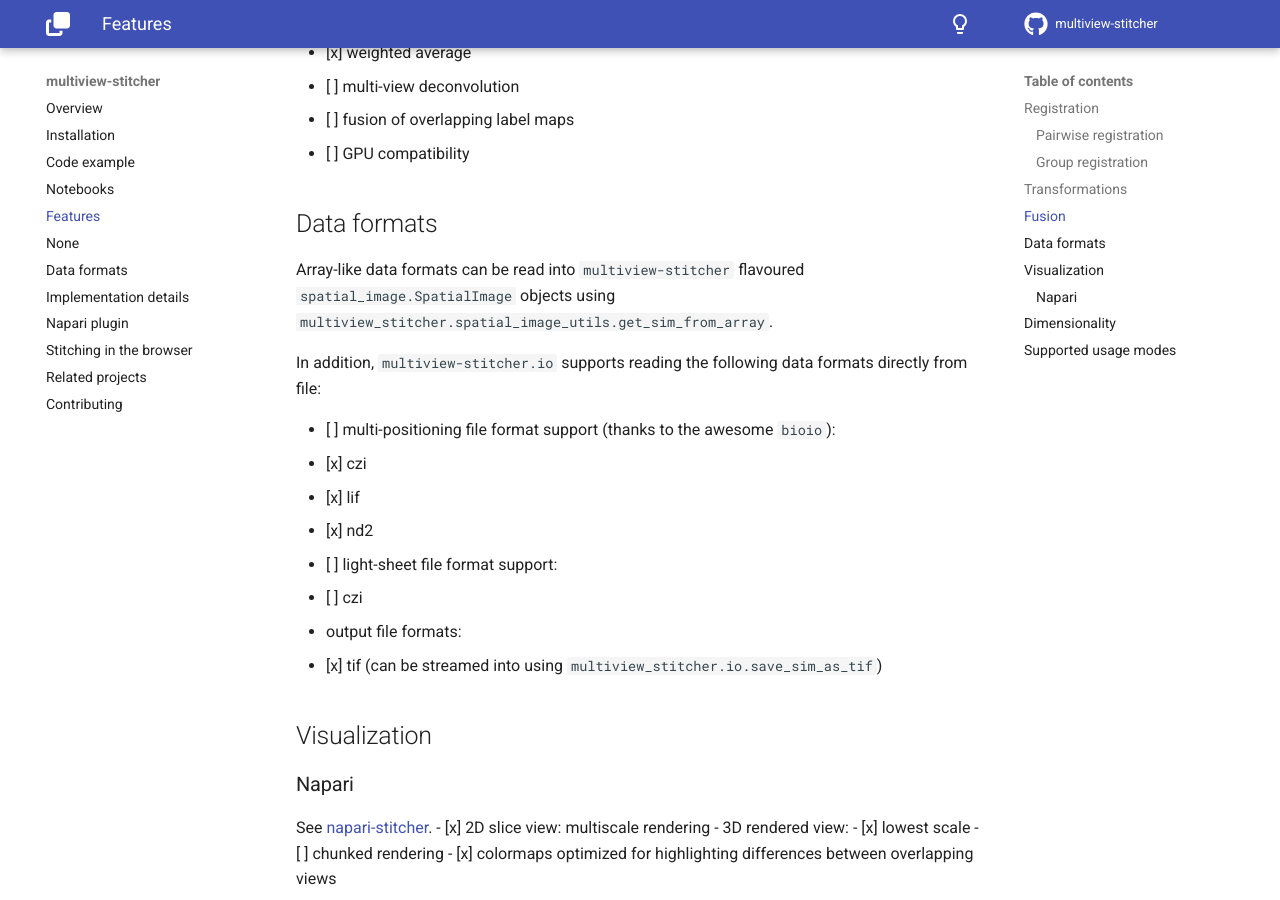
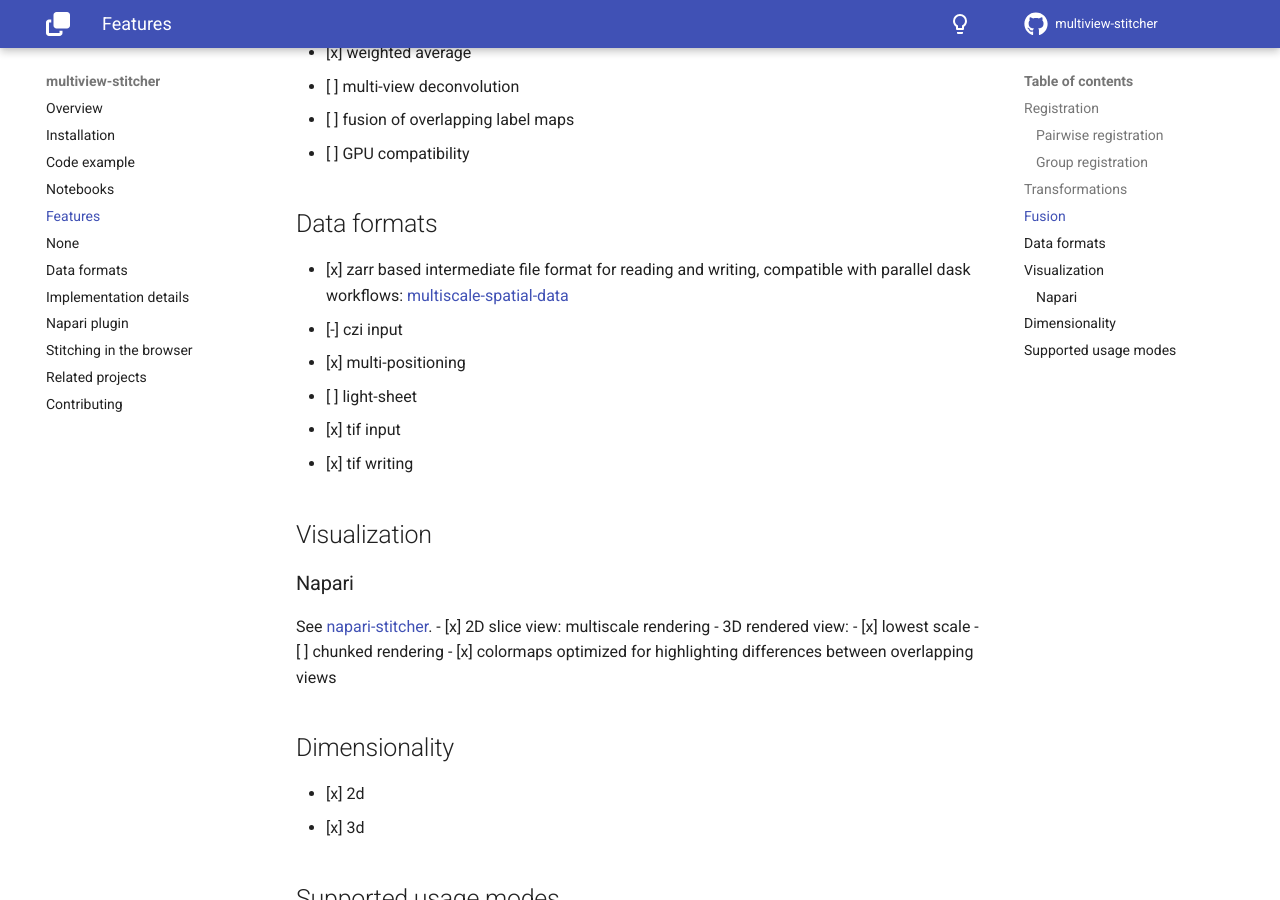
Before and after one commit to multiview-stitcher/multiview-stitcher, an MkDocs documentation site: the page built from docs/features.md, in a window 1280 px wide and 900 px high, scrolled down 1250 px. Built offline with MkDocs 1.6.1 and Material for MkDocs 9.7.7, drawn with Linux system fonts in a browser that asks for light colours; comment, search, counter and statistics services are not loaded; the version menu is left out.

Commit message:
Revert "Upgrade to https://bioio-devs.github.io/bioio/MIGRATION.html (#23)"
This reverts commit 7e75a6bb2a205c548ccb7acdebf88e7cabbd465d.

```diff
--- a/docs/features.md
+++ b/docs/features.md
@@ -39,19 +39,12 @@
 - [ ] GPU compatibility
 
 ## Data formats
-
-Array-like data formats can be read into `multiview-stitcher` flavoured `spatial_image.SpatialImage` objects using `multiview_stitcher.spatial_image_utils.get_sim_from_array`.
-
-In addition, `multiview-stitcher.io` supports reading the following data formats directly from file:
-
-- [ ] multi-positioning file format support (thanks to the awesome `bioio`):
-  - [x] czi
-  - [x] lif
-  - [x] nd2
-- [ ] light-sheet file format support:
-  - [ ] czi
-- output file formats:
-  - [x] tif (can be streamed into using `multiview_stitcher.io.save_sim_as_tif`)
+- [x] zarr based intermediate file format for reading and writing, compatible with parallel dask workflows: [multiscale-spatial-data](https://github.com/spatial-image/multiscale-spatial-image)
+- [-] czi input
+  - [x] multi-positioning
+  - [ ] light-sheet
+- [x] tif input
+- [x] tif writing
 
 ## Visualization
 
```
Also changed, not shown: docs/data_formats.md (+2 -6 lines), setup.cfg (+7 -8 lines), 3 other files.
